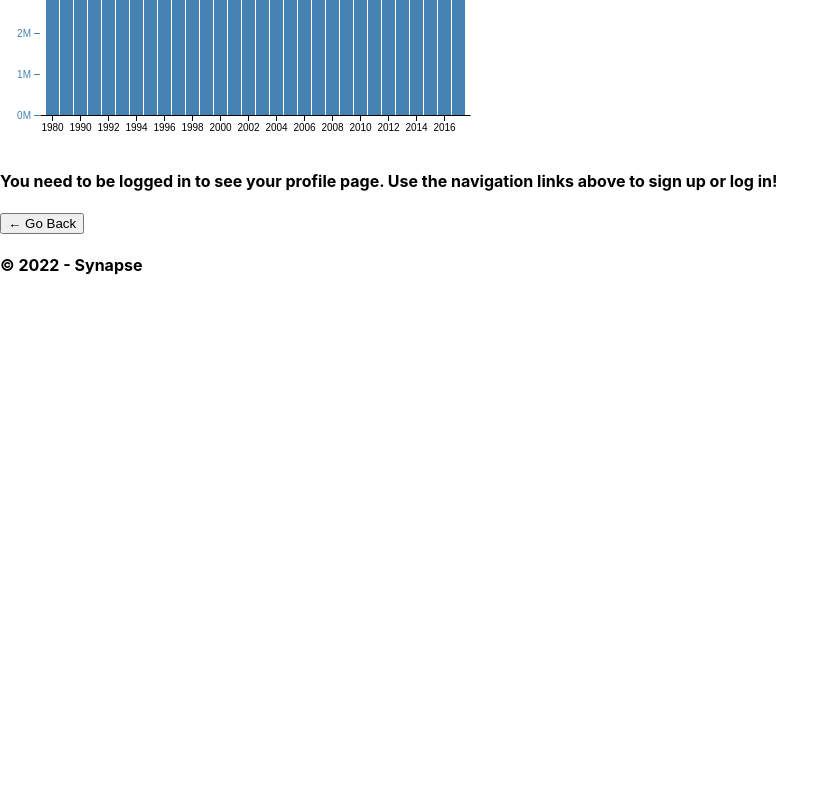
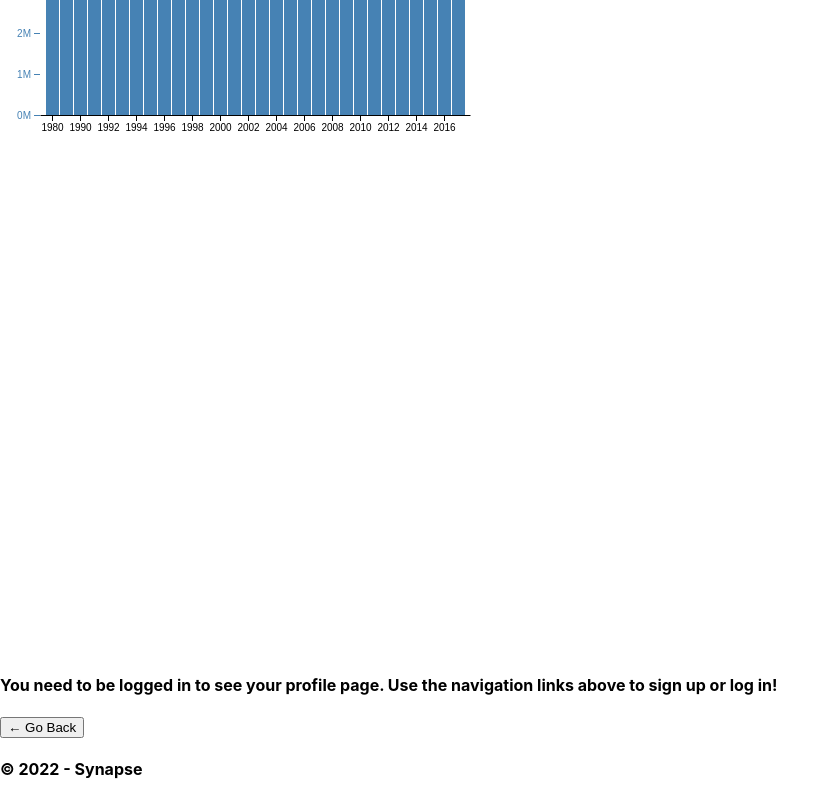
Before and after one commit to Blake-design/learning-tree, a React (Create React App) app in the folder client/: page /me in a window 1280 px wide. Shown: the part 560-1360 px from the top of the page, without its empty margins (0-839 px from the left). Before the commit the page ends 856 px from the top, so only its background shows below. Built offline with nearby package versions, Linux system fonts and the light colour scheme; no server answers.

Commit message:
Fixed typos

```diff
--- a/client/package.json
+++ b/client/package.json
@@ -13,6 +13,7 @@
     "graphql": "^16.2.0",
     "jwt-decode": "^3.1.2",
     "react": "^17.0.2",
+    "react-d3-tree": "^3.2.0",
     "react-dom": "^17.0.2",
     "react-router-dom": "^6.2.1",
     "react-scripts": "5.0.0",
--- a/client/src/App.js
+++ b/client/src/App.js
@@ -1,5 +1,6 @@
 /// import in add-ons
 import BarChart from "./components/Diagram";
+import Tree from "./components/Tree";
 import React from "react";
 import {
   ApolloClient,
@@ -76,6 +77,58 @@ const data = [
   { year: 2016, efficiency: 37.7, sales: 6873000 },
   { year: 2017, efficiency: 39.4, sales: 6081000 },
 ];
+const data2 = [
+  {
+    name: "CEO",
+    children: [
+      {
+        name: "boss1",
+        children: [
+          {
+            name: "mister_a",
+            colname: "level3",
+          },
+          {
+            name: "mister_b",
+            colname: "level3",
+          },
+          {
+            name: "mister_c",
+            colname: "level3",
+          },
+          {
+            name: "mister_d",
+            colname: "level3",
+          },
+        ],
+        colname: "level2",
+      },
+      {
+        name: "boss2",
+        children: [
+          {
+            name: "mister_e",
+            colname: "level3",
+          },
+          {
+            name: "mister_f",
+            colname: "level3",
+          },
+          {
+            name: "mister_g",
+            colname: "level3",
+          },
+          {
+            name: "mister_h",
+            colname: "level3",
+          },
+        ],
+        colname: "level2",
+      },
+    ],
+  },
+];
+
 function App() {
   return (
     <ApolloProvider client={client}>
@@ -84,6 +137,7 @@ function App() {
           <Header />
           <div className="container">
             <BarChart data={data} />
+            <Tree data={data2} />
             <Routes>
               <Route exact path="/" element={<Home />} />
 
--- /dev/null
+++ b/client/src/components/Tree/index.js
@@ -0,0 +1,27 @@
+import { useD3 } from "../../hooks/useD3";
+import React from "react";
+import * as d3 from "d3";
+
+function Tree({ data2 }) {
+  const ref = useD3((svg) => {
+    const height = 500;
+    const width = 500;
+
+    var treeStructure = d3.tree(data2).size([400, 400]);
+    console.log(treeStructure);
+  }, [data2].length);
+
+  return (
+    <svg
+      ref={ref}
+      style={{
+        height: 500,
+        width: "100%",
+        marginRight: "0px",
+        marginLeft: "0px",
+      }}
+    ></svg>
+  );
+}
+
+export default Tree;
--- a/client/src/pages/Signup.js
+++ b/client/src/pages/Signup.js
@@ -29,13 +29,13 @@ const Signup = () => {
   // submit form
   const handleFormSubmit = async (event) => {
     event.preventDefault();
-    console.log(formState);
 
     try {
+      console.log("hit 1");
       const { data } = await addUser({
         variables: { ...formState },
       });
-
+      console.log("hit");
       Auth.login(data.addUser.token);
     } catch (e) {
       console.error(e);
--- a/client/src/utils/mutations.js
+++ b/client/src/utils/mutations.js
@@ -4,7 +4,7 @@ export const ADD_USER = gql`
   mutation addUser(
     $firstName: String!
     $lastName: String!
-    $UserName: String!
+    $userName: String!
     $email: String!
     $password: String!
   ) {
@@ -29,7 +29,7 @@ export const ADD_FRIEND = gql`
   mutation addFriend(
     $firstName: String!
     $lastName: String!
-    $UserName: String!
+    $userName: String!
     $email: String!
   ) {
     addFriend(
```
Also changed, not shown: 2 other files (tests, documents, lock files or other folders).
